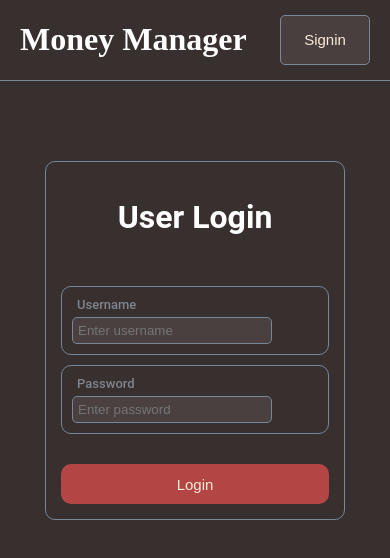
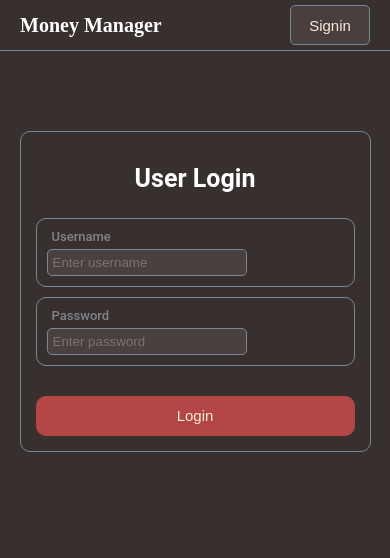
Before and after one commit to tejaswikurapati88/moneyReact, a React (Create React App) app: page /login in a window 390 px wide. Shown: the top 558 px of the page. Built offline with nearby package versions, Linux system fonts and the light colour scheme; the HTML template or start-up script is replaced by a standard one.

Commit message:
responsiveness

```diff
--- a/src/components/LoginForm/index.css
+++ b/src/components/LoginForm/index.css
@@ -125,7 +125,24 @@ font-family: 'nico moji';
 }
 @media (max-width: 576px) {
     .login-form{
-        width: 300px;
+        width: 90%;
+    }
+    .log-head-logo{
+        font-size: 20px;
+    }
+    .signinbtn{
+        font-size: 15px;
+        padding: 10px;
+        margin-top: 5px;
+        margin-bottom: 5px;
+        width: 80px;
+        height: 40px;
+    }
+    .login-heading{
+        font-size: 25px;
+    }
+    .login-heading{
+        margin-bottom: 25px;
     }
 
 }
```
